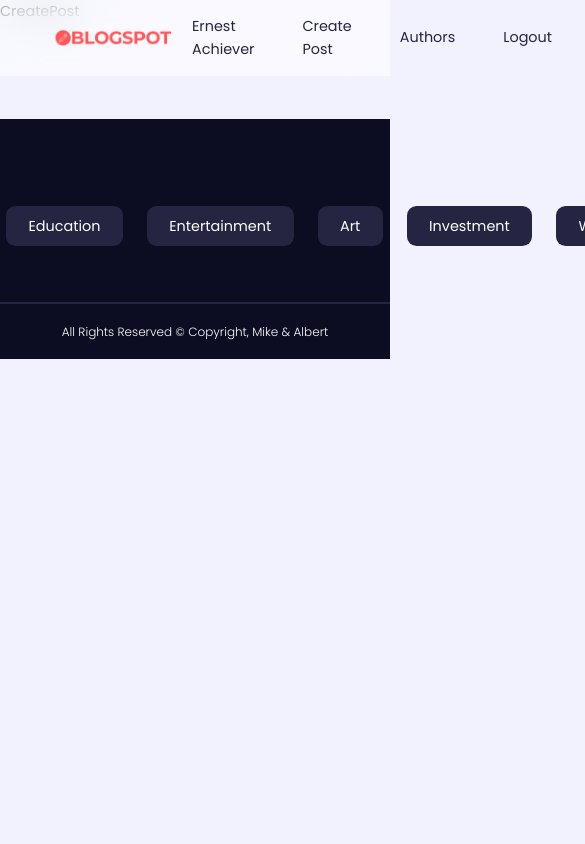
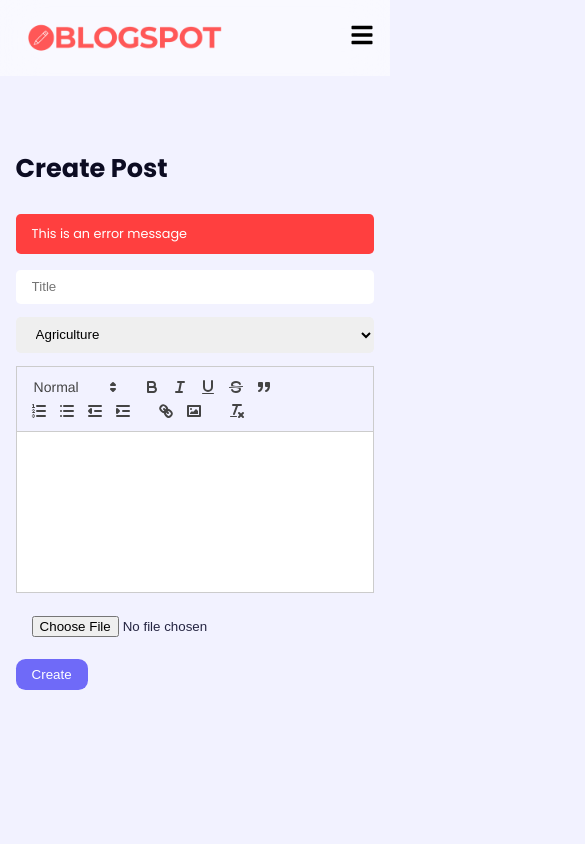
Before and after one commit to Albertocoge/blogspot-app, a React (Vite) app: page /create in a window 390 px wide. Shown: the top 844 px of the page, 585 px wide, since content can reach past the window. Built offline with nearby package versions, Linux system fonts and the light colour scheme.

Commit message:
create&edit post pages, media queries (responsive design)

```diff
--- a/package.json
+++ b/package.json
@@ -10,9 +10,10 @@
     "preview": "vite preview"
   },
   "dependencies": {
-    "react": "^19.0.0",
-    "react-dom": "^19.0.0",
+    "react": "^18.3.1",
+    "react-dom": "^18.3.1",
     "react-icons": "^5.4.0",
+    "react-quill": "^2.0.0",
     "react-router-dom": "^7.1.5"
   },
   "devDependencies": {
--- a/src/components/Header.jsx
+++ b/src/components/Header.jsx
@@ -5,24 +5,37 @@
 import { AiOutlineClose } from "react-icons/ai";
 
 const Header = () => {
-    const [isOpen, setIsOpen] = useState(false);
+    const [isNavShowing, setIsNavShowing] = useState(window.innerWidth > 800 ? true : false);
+
+    const closeNavHandler = () => {
+        if (window.innerWidth < 800) {
+            setIsNavShowing(false);
+        } else {
+            setIsNavShowing(true);
+        }
+    };
 
     return (
         <nav>
             <div className="container nav__container">
-                <Link to="/" className="nav__logo">
+                <Link to="/" className="nav__logo" onClick={closeNavHandler}>
                     <img src={Logo} alt="Navbar Logo"/>
                 </Link>
 
-                <ul className={`nav__menu ${isOpen ? "open" : ""}`}>
-                    <li><Link to="/profile/sdfsdf">Ernest Achiever</Link></li>
-                    <li><Link to="/create">Create Post</Link></li>
-                    <li><Link to="/authors">Authors</Link></li>
-                    <li><Link to="/logout">Logout</Link></li>
-                </ul>
+                {isNavShowing && (
+                    <ul className="nav__menu">
+                        <li><Link to="/profile/sdfsdf" onClick={closeNavHandler}>Ernest Achiever</Link></li>
+                        <li><Link to="/create" onClick={closeNavHandler}>Create Post</Link></li>
+                        <li><Link to="/authors" onClick={closeNavHandler}>Authors</Link></li>
+                        <li><Link to="/logout" onClick={closeNavHandler}>Logout</Link></li>
+                    </ul>
+                )}
 
-                <button className="nav__toggle-btn" onClick={() => setIsOpen(!isOpen)}>
-                    {isOpen ? <AiOutlineClose/> : <FaBars />}
+                <button
+                    className="nav__toggle-btn"
+                    onClick={() => setIsNavShowing(!isNavShowing)}
+                >
+                    {isNavShowing ? <AiOutlineClose/> : <FaBars/>}
                 </button>
             </div>
         </nav>
--- a/src/index.css
+++ b/src/index.css
@@ -373,6 +373,19 @@
 .register small a, .login small a {
 color: var(--color-primary);
 }
+
+/* custom style for react quill */
+.ql-editor {
+ overflow: scroll;
+ background: var(--color-white);
+ height: 10rem  !important;
+}
+
+
+
+
+
+
 /* Authors */
 
 .authors__container {
@@ -384,10 +397,10 @@
 .author {
 background: var(--color-white);
 padding: 1rem;
-border-radius: var(-radius-3);
+border-radius: var(--radius-3);
 display: flex;
 gap: 1em;
-transition: var(--transition)
+transition: var(--transition);
 }
 
 .author:hover{
@@ -511,3 +524,128 @@
 display: flex;
 gap: 1rem;
 }
+
+
+/*======================== MEDIA QUERIES (phones) ========================*/
+@media screen and (max-width: 800px)  {
+    h1 {
+      font-size: 2rem;
+    }
+
+    h2 {
+      font-size: 1.6rem;
+    }
+
+    h3 {
+      font-size: 1.35rem;
+    }
+
+    .container {
+      width: var(--container-width-md);
+    }
+
+
+
+
+
+    /* NAVBAR */
+    .nav__container {
+      width: var(--container-width-md);
+      position: relative;
+    }
+
+    .nav__menu {
+      position: absolute;
+      flex-direction: column;
+      top: 5rem;
+      right: 0;
+      gap: 0;
+      perspective: 350px;
+    }
+
+    .nav__menu li {
+        width: 100%;
+        box-shadow: -2rem 4rem 4rem rgba(0, 0, 0, 0.26);
+        animation: dropDown 500ms ease forwards;
+        opacity: 0;
+        transform: rotateX(90deg);
+        transform-origin: top;
+      }
+
+      /* Add a delay for each item */
+
+      .nav__menu li:nth-child(2) {
+        animation-delay: 300ms;
+      }
+      .nav__menu li:nth-child(3) {
+        animation-delay: 600ms;
+      }
+      .nav__menu li:nth-child(4) {
+        animation-delay: 900ms;
+      }
+
+      @keyframes dropDown {
+          to {
+              opacity: 1;
+              transform: rotateX(0);
+          }
+      }
+
+
+    .nav__menu li a{
+     display: block;
+     background: var(--color-white);
+     padding: 0.85rem 2.5rem;
+
+    }
+
+    .nav__toggle-btn{
+        display: inline-block;
+        background: transparent;
+        font-size: 1.5rem;
+        cursor: pointer;
+    }
+
+    /* Posts */
+
+    .post__container{
+        grid-template-columns: 1fr;
+        gap: 1rem;
+    }
+
+    .footer__categories {
+        flex-direction: column;
+    }
+
+    .post-details {
+        width: 100%;
+        background: transparent;
+        padding: 0;
+    }
+
+    .post-detail h1 {
+        margin-top: 1rem;
+
+    }
+    .register, .login, .create-post{
+        width: 100%;
+    }
+    .form.profile__form {
+        margin-top: 2.5rem;
+        width: 100%
+    }
+    .authors__container {
+        grid-template-columns: 1fr;
+        gap: 1.2rem;
+    }
+    .dashboards__post {
+        flex-direction: column;
+    }
+
+    .dashboard__post-info {
+        gap: 1.5rem;
+    }
+    .dashboard__post-thumbnail {
+        width: 5rem;
+    }
+}
--- a/src/index.jsx
+++ b/src/index.jsx
@@ -16,7 +16,7 @@
 import EditPost from './pages/EditPost.jsx'
 import Logout from './pages/Logout.jsx'
 import AuthorPosts from './pages/AuthorPosts.jsx'
-
+import DeletePost from './pages/DeletePost.jsx'
 
 const router = createBrowserRouter([
 {
@@ -35,6 +35,7 @@
   {path: "posts/users/:id", element: <AuthorPosts/>},
   {path: "myposts/:id", element: <Dashboard/>},
   {path: "posts/:id/edit", element: <EditPost/>},
+  {path: "posts/:id/delete", element: <DeletePost/>},
   {path: "logout", element: <Logout/>},
 ]
 }
--- a/src/pages/CreatePost.jsx
+++ b/src/pages/CreatePost.jsx
@@ -1,6 +1,56 @@
+import { useState } from "react";
+import ReactQuill from "react-quill";
+import "react-quill/dist/quill.snow.css"
+
+
 const CreatePost = () => {
+    const [title, setTitle] = useState("");
+    const [category, setCategory] = useState("uncategorized");
+    const [description, setDescription] = useState("");
+    const [thumbnail, setThumbnail] = useState("");
+
+    const modules = {
+        toolbar: [
+            [{ "header": [1, 2, 3, 4, 5,  false] }],
+            ["bold", "italic", "underline", "strike", "blockquote"],
+            [{ "list": "ordered" }, { "list": "bullet" }, { "indent": "-1" }, { "indent": "+1" }],
+            ["link", "image"],
+            ["clean"]
+        ],
+    };
+
+    const formats = [
+        "header",
+        "bold", "italic", "underline", "strike", "blockquote",
+        "list", "bullet", "indent",
+        "link", "image"
+    ];
+
+    const POST_CATEGORIES = ["Agriculture", "Business", "Education", "Entertainment", "Art", "Investment",
+        "Uncategorized", "Weather"];
+
     return (
-    <div>CreatePost</div>
-    )
-    }
-    export default CreatePost
+        <section className="create-post">
+            <div className="container">
+                <h2>Create Post</h2>
+                <p className="form__error-message">
+                    This is an error message
+                </p>
+                <form className="form create-post__form">
+                    <input type="text" placeholder="Title" value={title} onChange={e => setTitle(e.target.value)} autoFocus />
+                    <select name="category" value={category} onChange={e => setCategory(e.target.value)}>
+                        {POST_CATEGORIES.map(cat => (
+                            <option key={cat} value={cat}>{cat}</option>
+                        ))}
+                        </select>
+                        <ReactQuill modules ={modules} formats={formats} value ={description} onChange={setDescription}/>
+                        <input type="file" onChange={e => setThumbnail(e.target.files[0])} accept="png, jpg, jpeg" />
+                        <button type="submit" className= "btn primary">Create</button>
+
+                </form>
+            </div>
+        </section>
+    );
+};
+
+export default CreatePost;
--- a/src/pages/EditPost.jsx
+++ b/src/pages/EditPost.jsx
@@ -1,6 +1,56 @@
+import { useState } from "react";
+import ReactQuill from "react-quill";
+import "react-quill/dist/quill.snow.css"
+
+
 const EditPost = () => {
+    const [title, setTitle] = useState("");
+    const [category, setCategory] = useState("uncategorized");
+    const [description, setDescription] = useState("");
+    const [thumbnail, setThumbnail] = useState("");
+
+    const modules = {
+        toolbar: [
+            [{ "header": [1, 2, 3, 4, 5,  false] }],
+            ["bold", "italic", "underline", "strike", "blockquote"],
+            [{ "list": "ordered" }, { "list": "bullet" }, { "indent": "-1" }, { "indent": "+1" }],
+            ["link", "image"],
+            ["clean"]
+        ],
+    };
+
+    const formats = [
+        "header",
+        "bold", "italic", "underline", "strike", "blockquote",
+        "list", "bullet", "indent",
+        "link", "image"
+    ];
+
+    const POST_CATEGORIES = ["Agriculture", "Business", "Education", "Entertainment", "Art", "Investment",
+        "Uncategorized", "Weather"];
+
     return (
-    <div>EditPost</div>
-    )
-    }
-    export default EditPost
+        <section className="create-post">
+            <div className="container">
+                <h2>Edit Post</h2>
+                <p className="form__error-message">
+                    This is an error message
+                </p>
+                <form className="form create-post__form">
+                    <input type="text" placeholder="Title" value={title} onChange={e => setTitle(e.target.value)} autoFocus />
+                    <select name="category" value={category} onChange={e => setCategory(e.target.value)}>
+                        {POST_CATEGORIES.map(cat => (
+                            <option key={cat} value={cat}>{cat}</option>
+                        ))}
+                        </select>
+                        <ReactQuill modules ={modules} formats={formats} value ={description} onChange={setDescription}/>
+                        <input type="file" onChange={e => setThumbnail(e.target.files[0])} accept="png, jpg, jpeg" />
+                        <button type="submit" className= "btn primary">Update</button>
+
+                </form>
+            </div>
+        </section>
+    );
+};
+
+export default EditPost;
```
Also changed, not shown: 1 other file (tests, documents, lock files or other folders).
